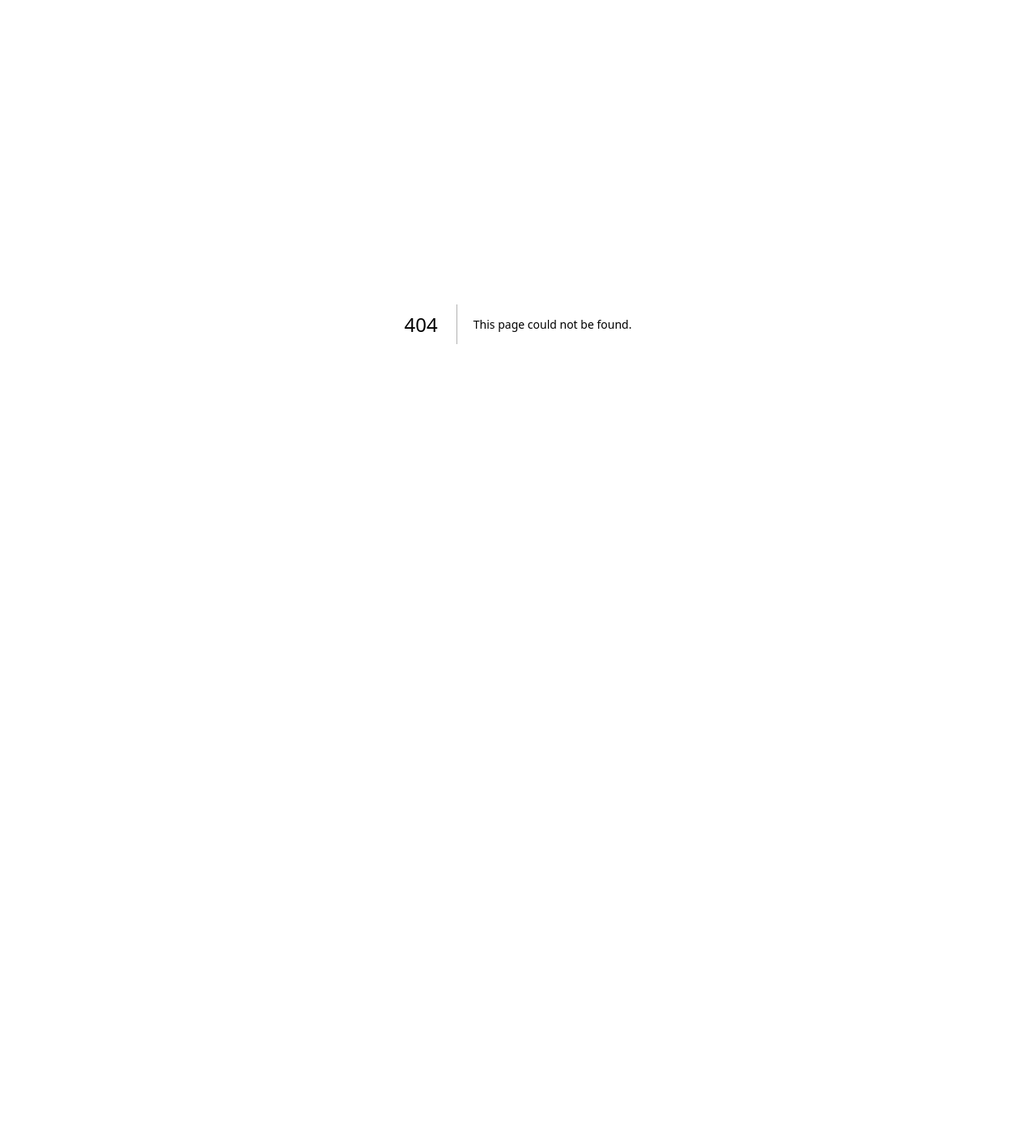
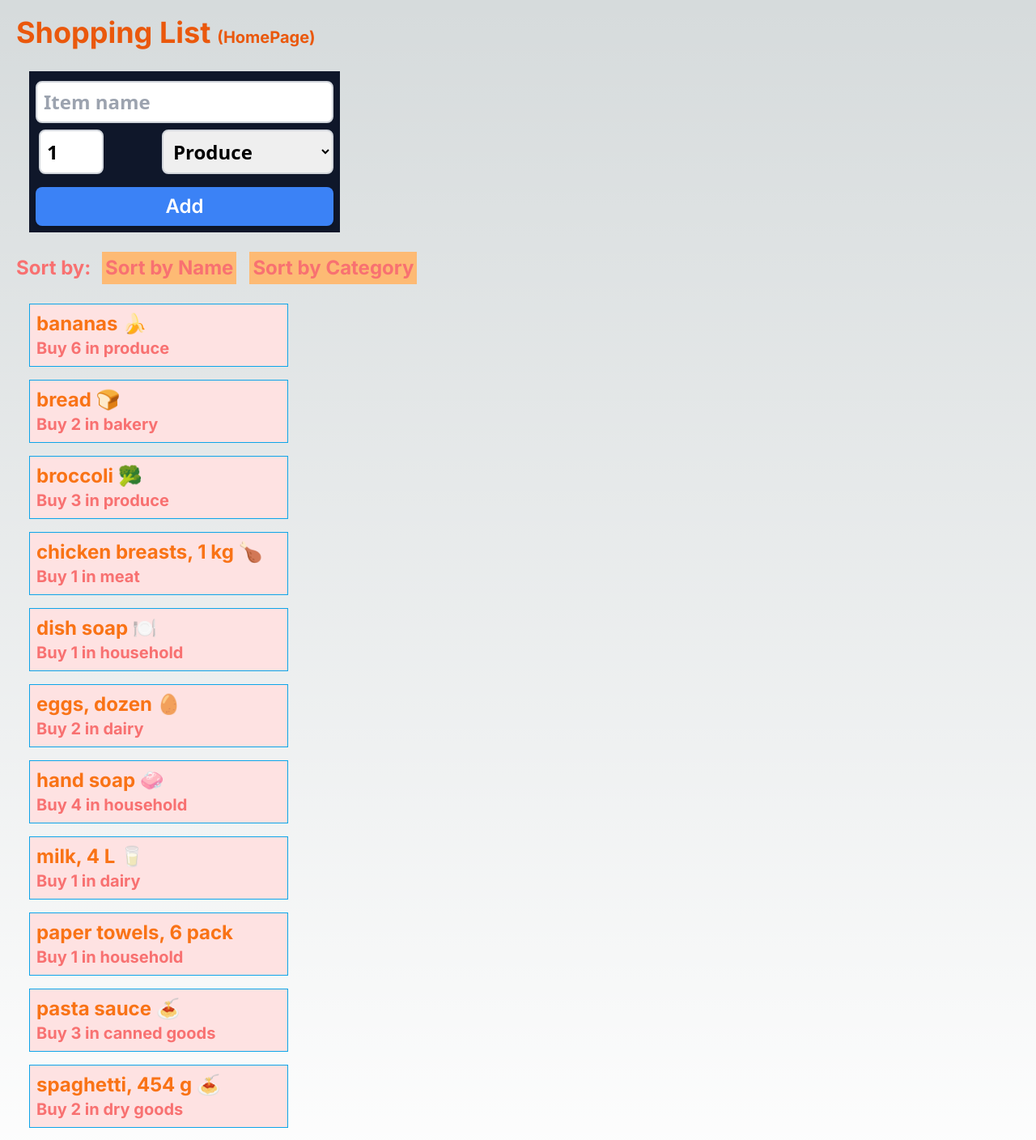
Before and after one commit to Starviko/cprg306-assignments, a Next.js app: page /week6 in a window 1280 px wide. Before the commit this address had no page. Shown: the top 1408 px of the page at 81% size. Before the commit the page ends 800 px from the top, so only its background shows below. Built offline with nearby package versions, Linux system fonts and the light colour scheme.

Commit message:
update week6

```diff
--- a/app/page.js
+++ b/app/page.js
@@ -13,6 +13,7 @@ export default function Home() {
           <li><Link href="/week3">week3</Link></li>
           <li><Link href="/week4">week4</Link></li>
           <li><Link href="/week5">week5</Link></li>
+          <li><Link href="/week6">week6</Link></li>
         </ul>
     </main>
   )
--- /dev/null
+++ b/app/week6/item-list.js
@@ -0,0 +1,38 @@
+"use client"
+import Item from "./item";
+import { useState } from "react";
+
+
+export default function ItemList({items}) {
+    const newData = items;
+    const [sortBy, setSortBy] = useState("name");
+    const sortedItems = newData.sort((a, b) =>
+    {
+      if (sortBy === "name") {
+        return a.name.localeCompare(b.name);
+      } else if (sortBy === "category") {
+        return a.category.localeCompare(b.category);
+      }
+      return 0;
+    });
+
+
+    return(
+      <>
+        <div>
+          <label for="sort">Sort by: </label>
+            <button className="bg-orange-300 p-1 m-2 w-29 hover:bg-red-300"
+             onClick={() => setSortBy("name")}>Sort by Name</button>
+
+            <button className="bg-orange-300 p-1 m-2 w-29 hover:bg-red-300"
+             onClick={() => setSortBy("category")}>Sort by Category</button>
+        </div>
+        <ul>
+          {sortedItems.map((item) => (
+            <li key={item.id}>
+              <Item name={item.name} quantity={"Buy "+item.quantity+" in "} category={item.category} />
+            </li>))}
+        </ul>
+      </>
+    )
+}
--- /dev/null
+++ b/app/week6/item.js
@@ -0,0 +1,10 @@
+
+export default function Item({name, quantity, category}) {
+    return (
+        <div className="border border-sky-500 bg-red-100 w-full max-w-xs m-4 p-2">
+            <p className=" text-orange-500">{name}</p>
+            <p className="text-xl">{quantity+category}</p>
+
+        </div>
+    )
+}
--- /dev/null
+++ b/app/week6/items.json
@@ -0,0 +1,75 @@
+
+[
+    {
+      "id": "1h2GJKH12gkHG31h1H",
+      "name": "milk, 4 L 🥛",
+      "quantity": 1,
+      "category": "dairy"
+    },
+    {
+      "id": "2KJH3k2j3H1k2J3K1H",
+      "name": "bread 🍞",
+      "quantity": 2,
+      "category": "bakery"
+    },
+    {
+      "id": "3h2KJH3k2j3H1k2J3",
+      "name": "eggs, dozen 🥚",
+      "quantity": 2,
+      "category": "dairy"
+    },
+    {
+      "id": "4k2J3K1H2GJKH12gk",
+      "name": "bananas 🍌",
+      "quantity": 6,
+      "category": "produce"
+    },
+    {
+      "id": "5H1h1H2KJH3k2j3H",
+      "name": "broccoli 🥦",
+      "quantity": 3,
+      "category": "produce"
+    },
+    {
+      "id": "6H1k2J3K1H2GJKH1",
+      "name": "chicken breasts, 1 kg 🍗",
+      "quantity": 1,
+      "category": "meat"
+    },
+    {
+      "id": "7gkHG31h1H2KJH3k",
+      "name": "pasta sauce 🍝",
+      "quantity": 3,
+      "category": "canned goods"
+    },
+    {
+      "id": "8j3H1k2J3K1H2GJK",
+      "name": "spaghetti, 454 g 🍝",
+      "quantity": 2,
+      "category": "dry goods"
+    },
+    {
+      "id": "9H12gkHG31h1H2KJ",
+      "name": "toilet paper, 12 pack 🧻",
+      "quantity": 1,
+      "category": "household"
+    },
+    {
+      "id": "10H3k2j3H1k2J3K1",
+      "name": "paper towels, 6 pack",
+      "quantity": 1,
+      "category": "household"
+    },
+    {
+      "id": "11k2J3K1H2GJKH12",
+      "name": "dish soap 🍽️",
+      "quantity": 1,
+      "category": "household"
+    },
+    {
+      "id": "12GJKH12gkHG31h1",
+      "name": "hand soap 🧼",
+      "quantity": 4,
+      "category": "household"
+    }
+  ]
--- /dev/null
+++ b/app/week6/new-item.js
@@ -0,0 +1,69 @@
+"use client"
+import { useState } from "react"
+
+export default function NewItem({onAddItem}) {
+    const [name, setName] = useState("");
+    const [quantity, setQuantity] = useState(1);
+    const [category, setCategory] = useState("Produce");
+
+    const handleSubmit = (e) => {
+        e.preventDefault();
+        const item = {name, quantity, category};
+        console.log(item);
+        alert("Item added: " + name + " " + quantity + " " + category);
+        onAddItem(item);
+
+        setName("");
+        setQuantity(1);
+        setCategory("Produce");
+    }
+
+    const handleNameChange = (e) => {
+        setName(e.target.value);
+    };
+    const handleQuantityChange = (e) => {
+        setQuantity(e.target.value);
+    };
+    const handleCategoryChange = (e) => {
+        setCategory(e.target.value);
+    };
+
+    return(
+        <main className="flex w-full">
+            <form className="p-2 m-4 bg-slate-900 text-black max-w-sm w-full"
+            onSubmit={handleSubmit}>
+                <div className="mb-2">
+                    <input required value={name} placeholder="Item name"
+                     className="w-full mt-1 border-2 border-gray-300 p-2 rounded-lg font-sans"
+                    onChange={handleNameChange} />
+                </div>
+                <div className="flex justify-between">
+                    <input required type="number" value={quantity} min={1} max={99}
+                    className="w-20 ml-1 border-2 border-gray-300 p-2 rounded-lg font-sans"
+                    onChange={handleQuantityChange} />
+
+                    <select value={category}
+                    className="ml-1 border-2 border-gray-300 p-2 rounded-lg font-sans"
+                    onChange={handleCategoryChange}>
+                        <option value="Produce">Produce</option>
+                        <option value="Dairy">Dairy</option>
+                        <option value="Bakery">Bakery</option>
+                        <option value="Meat">Meat</option>
+                        <option value="Frozen Foods">Frozen Foods</option>
+                        <option value="Canned Goods">Canned Goods</option>
+                        <option value="Dry Goods">Dry Goods</option>
+                        <option value="Beverages">Beverages</option>
+                        <option value="Snacks">Snacks</option>
+                        <option value="Household">Household</option>
+                        <option value="Other">Other</option>
+                    </select>
+                </div>
+                <button type="submit" class="w-full mt-4 py-2
+                px-4 bg-blue-500 text-white font-semibold rounded-lg
+                shadow-md hover:bg-blue-700 focus:outline-none
+                focus:ring-2 focus:ring-blue-400 focus:ring-opacity-75">Add</button>
+            </form>
+        </main>
+    )
+
+}
--- /dev/null
+++ b/app/week6/page.js
@@ -0,0 +1,23 @@
+"use client"
+import Link from 'next/link'
+import ItemList from './item-list'
+import NewItem from './new-item'
+import itemsData from "./items.json";
+import { useState } from "react";
+
+export default function Home(){
+
+    const [items, setItems] = useState(itemsData);
+    const handleAddItem = (newItem) => {
+      setItems([...items, newItem]);
+    };
+    return (
+        <main className="text-2xl font-bold m-5  text-red-400">
+            <h1 className='text-orange-600 text-4xl mb-3'>Shopping List
+            <Link className='text-xl p-2' href="/">(HomePage)</Link></h1>
+
+            <NewItem onAddItem={handleAddItem} />
+            <ItemList items={items} />
+        </main>
+      )
+}
```
